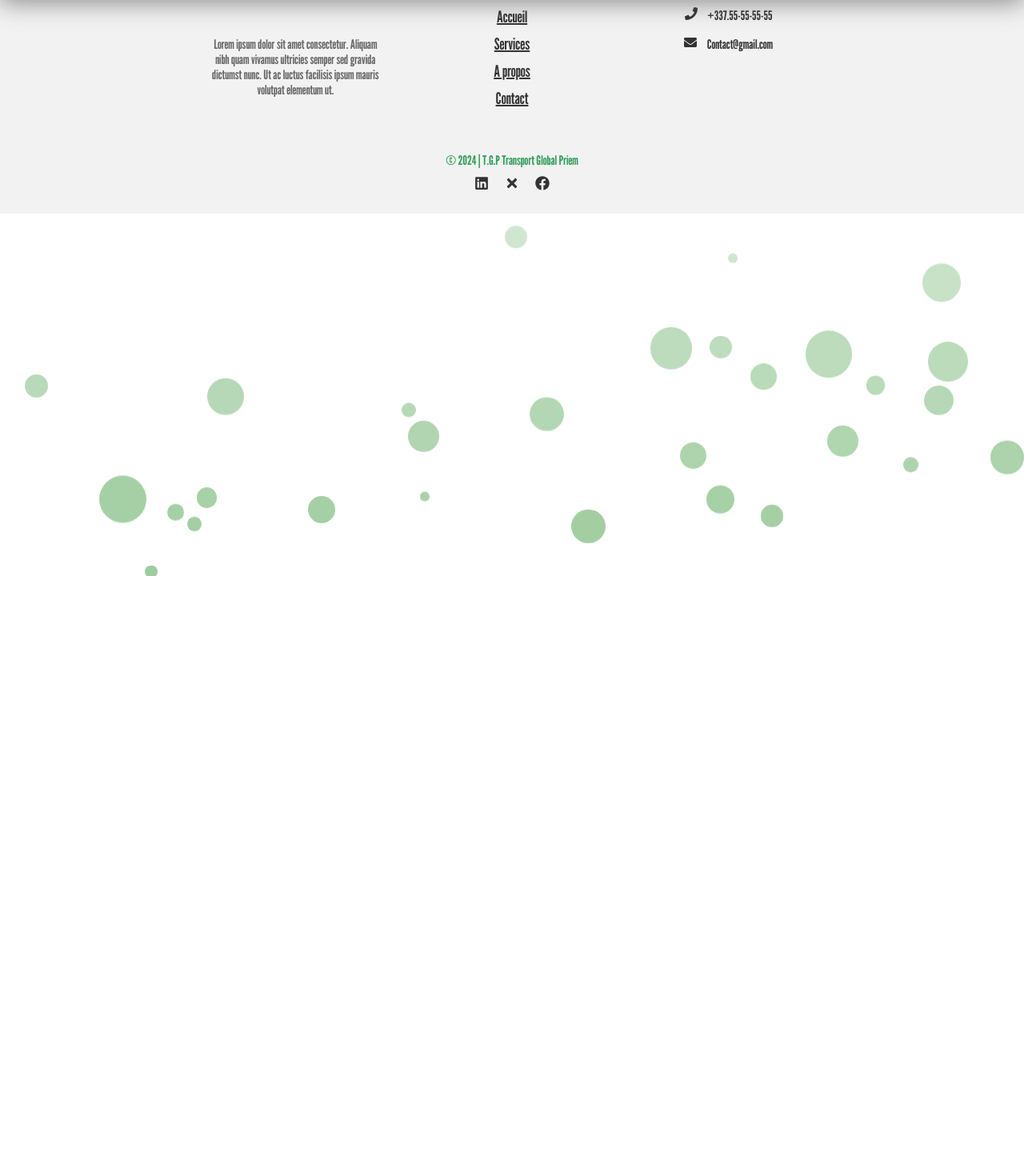
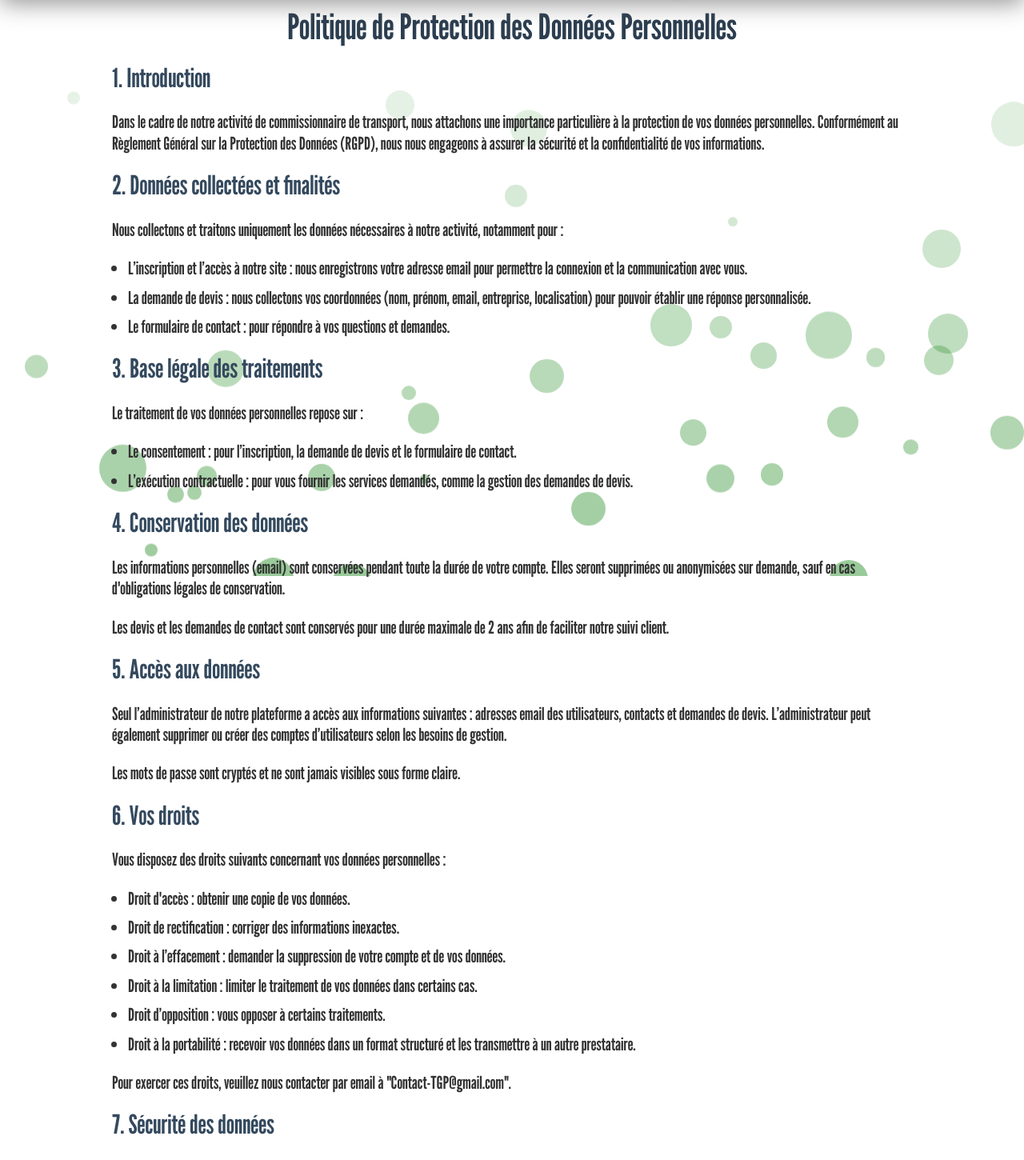
Before and after one commit to RemiHl/TGP---Front, a React (Vite) app: page /rgpd in a window 1280 px wide. Shown: the part 80-1530 px from the top of the page at 80% size. Before the commit the page ends 800 px from the top, so only its background shows below. Built offline with nearby package versions, Linux system fonts and the light colour scheme.

Commit message:
Add RGPD

```diff
--- a/src/App.jsx
+++ b/src/App.jsx
@@ -14,6 +14,7 @@ import AProposPage from './pages/AProposPage';
 import Services from './pages/ServicePage';
 import FloatingBubbles from './components/FloatingBubbles';
 import DevisPage from './pages/DevisPage';
+import RGPDPage from './pages/RGPDPage';
 
 function App() {
   return (
@@ -29,6 +30,7 @@ function App() {
             <Route path="/devis" element={<PrivateRoute><DevisPage /></PrivateRoute>} />
             <Route path="/services" element={<Services />} />
             <Route path="/contact" element={<PrivateRoute><ContactPage /></PrivateRoute>} />
+            <Route path="/rgpd" element={<RGPDPage />} />
             <Route path="/not-authorized" element={<NotAuthorizedPage />} />
             <Route path="/account" element={<PrivateRoute><AccountPage /></PrivateRoute>} />
           </Routes>
--- a/src/components/Footer.jsx
+++ b/src/components/Footer.jsx
@@ -26,6 +26,8 @@ function Footer() {
                     <li><a href="/services">Services</a></li>
                     <li><a href="/infos">A propos</a></li>
                     <li><a href="/contact">Contact</a></li>
+                    <li><a href="/devis">Devis</a></li>
+                    <li><a href="/rgpd">Politique de protection des données</a></li>
                 </ul>
             </div>
             <div className="footer-contact">
--- /dev/null
+++ b/src/components/RGPDContent.jsx
@@ -0,0 +1,98 @@
+import React from 'react';
+import '../style/RGPD.css';
+
+const RGPDContent = () => {
+  return (
+    <div className="rgpd-page-content">
+      <h1 className="rgpd-page-title">Politique de Protection des Données Personnelles</h1>
+
+      <section className="rgpd-section rgpd-section-intro">
+        <h2 className="rgpd-section-title">1. Introduction</h2>
+        <p className="rgpd-section-text">
+          Dans le cadre de notre activité de commissionnaire de transport, nous attachons une importance particulière à la
+          protection de vos données personnelles. Conformément au Règlement Général sur la Protection des Données (RGPD), nous
+          nous engageons à assurer la sécurité et la confidentialité de vos informations.
+        </p>
+      </section>
+
+      <section className="rgpd-section rgpd-section-data">
+        <h2 className="rgpd-section-title">2. Données collectées et finalités</h2>
+        <p className="rgpd-section-text">Nous collectons et traitons uniquement les données nécessaires à notre activité, notamment pour :</p>
+        <ul className="rgpd-list">
+          <li className="rgpd-list-item">
+            <strong>L’inscription et l’accès à notre site</strong> : nous enregistrons votre adresse email pour permettre la connexion
+            et la communication avec vous.
+          </li>
+          <li className="rgpd-list-item">
+            <strong>La demande de devis</strong> : nous collectons vos coordonnées (nom, prénom, email, entreprise, localisation)
+            pour pouvoir établir une réponse personnalisée.
+          </li>
+          <li className="rgpd-list-item">
+            <strong>Le formulaire de contact</strong> : pour répondre à vos questions et demandes.
+          </li>
+        </ul>
+      </section>
+
+      <section className="rgpd-section rgpd-section-legal">
+        <h2 className="rgpd-section-title">3. Base légale des traitements</h2>
+        <p className="rgpd-section-text">Le traitement de vos données personnelles repose sur :</p>
+        <ul className="rgpd-list">
+          <li className="rgpd-list-item"><strong>Le consentement</strong> : pour l’inscription, la demande de devis et le formulaire de contact.</li>
+          <li className="rgpd-list-item"><strong>L’exécution contractuelle</strong> : pour vous fournir les services demandés, comme la gestion des demandes de devis.</li>
+        </ul>
+      </section>
+
+      <section className="rgpd-section rgpd-section-storage">
+        <h2 className="rgpd-section-title">4. Conservation des données</h2>
+        <p className="rgpd-section-text">
+          Les informations personnelles (email) sont conservées pendant toute la durée de votre compte. Elles seront supprimées ou
+          anonymisées sur demande, sauf en cas d'obligations légales de conservation.
+        </p>
+        <p className="rgpd-section-text">
+          Les devis et les demandes de contact sont conservés pour une durée maximale de 2 ans afin de
+          faciliter notre suivi client.
+        </p>
+      </section>
+
+      <section className="rgpd-section rgpd-section-access">
+        <h2 className="rgpd-section-title">5. Accès aux données</h2>
+        <p className="rgpd-section-text">
+          Seul l’administrateur de notre plateforme a accès aux informations suivantes : adresses email des utilisateurs, contacts et
+          demandes de devis. L’administrateur peut également supprimer ou créer des comptes d’utilisateurs selon les besoins de gestion.
+        </p>
+        <p className="rgpd-section-text">Les mots de passe sont cryptés et ne sont jamais visibles sous forme claire.</p>
+      </section>
+
+      <section className="rgpd-section rgpd-section-rights">
+        <h2 className="rgpd-section-title">6. Vos droits</h2>
+        <p className="rgpd-section-text">Vous disposez des droits suivants concernant vos données personnelles :</p>
+        <ul className="rgpd-list">
+          <li className="rgpd-list-item"><strong>Droit d'accès</strong> : obtenir une copie de vos données.</li>
+          <li className="rgpd-list-item"><strong>Droit de rectification</strong> : corriger des informations inexactes.</li>
+          <li className="rgpd-list-item"><strong>Droit à l’effacement</strong> : demander la suppression de votre compte et de vos données.</li>
+          <li className="rgpd-list-item"><strong>Droit à la limitation</strong> : limiter le traitement de vos données dans certains cas.</li>
+          <li className="rgpd-list-item"><strong>Droit d’opposition</strong> : vous opposer à certains traitements.</li>
+          <li className="rgpd-list-item"><strong>Droit à la portabilité</strong> : recevoir vos données dans un format structuré et les transmettre à un autre prestataire.</li>
+        </ul>
+        <p className="rgpd-section-text">Pour exercer ces droits, veuillez nous contacter par email à "Contact-TGP@gmail.com".</p>
+      </section>
+
+      <section className="rgpd-section rgpd-section-security">
+        <h2 className="rgpd-section-title">7. Sécurité des données</h2>
+        <p className="rgpd-section-text">
+          Nous mettons en œuvre des mesures techniques et organisationnelles pour protéger vos données contre les accès non autorisés,
+          les pertes ou altérations. Les mots de passe sont notamment hashés pour garantir leur confidentialité.
+        </p>
+      </section>
+
+      <section className="rgpd-section rgpd-section-modification">
+        <h2 className="rgpd-section-title">8. Modification de la politique</h2>
+        <p className="rgpd-section-text">
+          Nous nous réservons le droit de modifier cette politique de confidentialité. Toute modification sera publiée sur cette page.
+        </p>
+      </section>
+    </div>
+  );
+};
+
+export default RGPDContent;
--- a/src/pages/NotAuthorizedPage.jsx
+++ b/src/pages/NotAuthorizedPage.jsx
@@ -7,6 +7,8 @@ function NotAuthorizedPage() {
             <h1 className="error-title">Error - 404</h1>
             <p className="error-message">An error has occurred, to continue:</p>
             <ul className="error-list">
+                <li>Login</li>
+                <li>OR</li>
                 <li>Return to homepage.</li>
                 <li>OR</li>
                 <li>Send an email to an admin about this error.</li>
--- /dev/null
+++ b/src/pages/RGPDPage.jsx
@@ -0,0 +1,10 @@
+import React from 'react';
+import RGPDContent from '../components/RGPDContent';
+
+const RGPDPage = () => {
+    return (
+        <RGPDContent />
+    );
+};
+
+export default RGPDPage;
--- /dev/null
+++ b/src/style/RGPD.css
@@ -0,0 +1,64 @@
+.rgpd-page-content {
+    max-width: 1000px;
+    padding: 60px;
+    margin: auto;
+    color: #333;
+    line-height: 1.2;
+    font-size: 22px;
+  }
+
+  /* Titre principal de la page */
+  .rgpd-page-title {
+    font-size: 2em;
+    color: #2c3e50;
+    text-align: center;
+    margin-bottom: 20px;
+  }
+
+  /* Section de contenu */
+  .rgpd-section {
+    margin-bottom: 20px;
+  }
+
+  /* Titres des sections */
+  .rgpd-section-title {
+    font-size: 1.5em;
+    color: #34495e;
+    margin-top: 20px;
+    margin-bottom: 10px;
+  }
+
+  /* Paragraphes de texte dans les sections */
+  .rgpd-section-text {
+    margin-bottom: 15px;
+  }
+
+  /* Listes à puces */
+  .rgpd-list {
+    padding-left: 20px;
+    margin-bottom: 15px;
+  }
+
+  .rgpd-list-item {
+    margin-bottom: 10px;
+    list-style-type: disc;
+  }
+
+  /* Media queries pour les écrans de 480px et moins */
+  @media (max-width: 480px) {
+    .rgpd-page-content {
+        padding-top: 130px;
+    }
+
+    .rgpd-page-title {
+      font-size: 1.5em;
+    }
+
+    .rgpd-section-title {
+      font-size: 1.2em;
+    }
+
+    .rgpd-list-item {
+      font-size: 0.9em;
+    }
+  }
```
